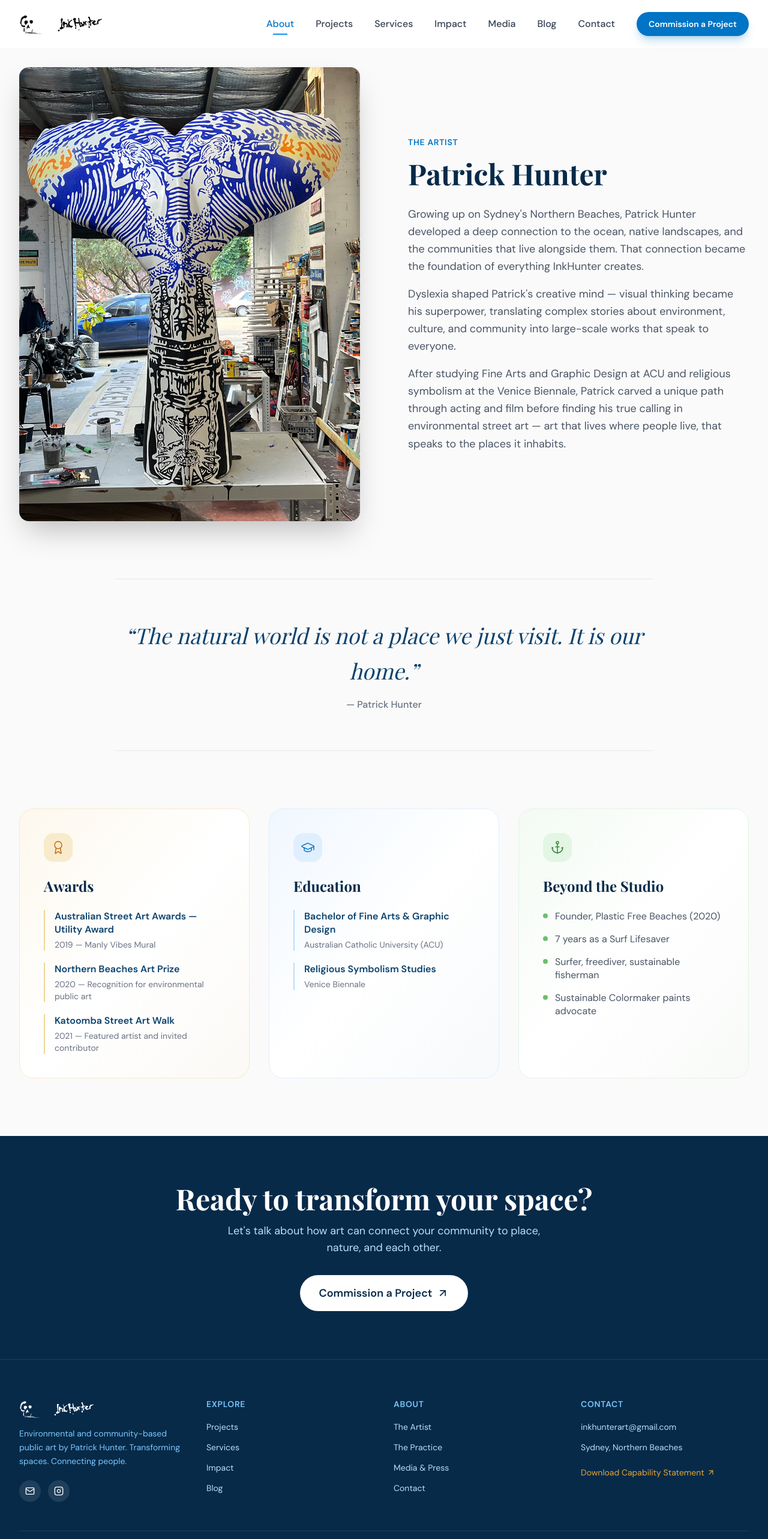
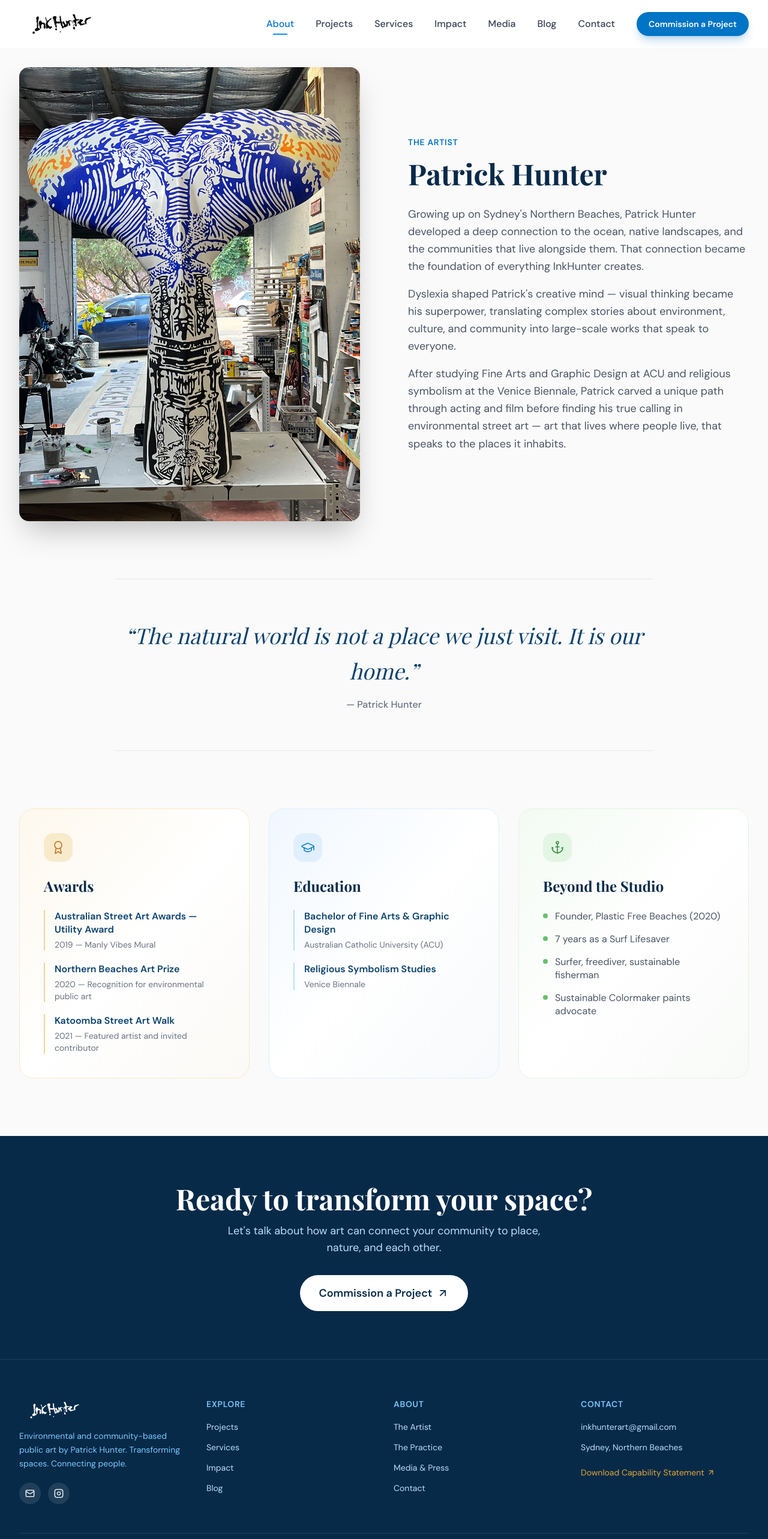
Before and after one commit to benmichaelhunter-cmd/InkHunter, a Next.js app: page /about/artist in a window 1280 px wide. Shown: the top 2566 px of the page at 60% size. Built offline with nearby package versions, Linux system fonts and the light colour scheme; a web font is replaced by a local one.

Commit message:
Remove skull logo, enlarge InkHunter wordmark, swap capability statement image
Co-Authored-By: Claude Opus 4.6 <noreply@anthropic.com>

```diff
--- a/src/components/capability/CapabilityStatementPDF.tsx
+++ b/src/components/capability/CapabilityStatementPDF.tsx
@@ -569,7 +569,7 @@ export default function CapabilityStatementPDF() {
         {/* Process image */}
         <View style={[s.section, { marginTop: 14 }]}>
           <PdfImage
-            src="/images/projects/shallow-iridescence/shallow-iridescence_performers.jpeg"
+            src="/images/projects/shallow-iridescence/shallow-iridescence_detail3.jpg"
             style={{ width: "100%", height: 100, objectFit: "cover" as const, borderRadius: 4 }}
           />
         </View>
--- a/src/components/layout/Footer.tsx
+++ b/src/components/layout/Footer.tsx
@@ -38,20 +38,13 @@ export default function Footer() {
         <div className="grid grid-cols-1 md:grid-cols-2 lg:grid-cols-4 gap-10 lg:gap-8">
           {/* Brand */}
           <div className="lg:col-span-1">
-            <Link href="/" className="flex items-center gap-2">
-              <Image
-                src="/images/LOGO_Skull.png"
-                alt=""
-                width={36}
-                height={36}
-                className="w-9 h-9 invert brightness-200"
-              />
+            <Link href="/">
               <Image
                 src="/images/LOGO_InkHunter.png"
                 alt={SITE_NAME}
-                width={120}
-                height={36}
-                className="h-8 w-auto invert brightness-200"
+                width={160}
+                height={46}
+                className="h-10 w-auto invert brightness-200"
               />
             </Link>
             <p className="mt-3 text-ocean-300 text-sm leading-relaxed">
--- a/src/components/layout/Header.tsx
+++ b/src/components/layout/Header.tsx
@@ -45,24 +45,12 @@ export default function Header() {
             className="flex items-center gap-2 group"
           >
             <Image
-              src="/images/LOGO_Skull.png"
-              alt=""
-              width={40}
-              height={40}
-              className={clsx(
-                "w-9 h-9 lg:w-10 lg:h-10 transition-all duration-300",
-                scrolled || !isHomepage || mobileOpen
-                  ? ""
-                  : "invert brightness-200 drop-shadow-[0_1px_3px_rgba(0,0,0,0.5)]"
-              )}
-            />
-            <Image
               src="/images/LOGO_InkHunter.png"
               alt="InkHunter"
-              width={140}
-              height={40}
+              width={180}
+              height={50}
               className={clsx(
-                "h-8 lg:h-9 w-auto transition-all duration-300",
+                "h-10 lg:h-12 w-auto transition-all duration-300",
                 scrolled || !isHomepage || mobileOpen
                   ? ""
                   : "invert brightness-200 drop-shadow-[0_1px_3px_rgba(0,0,0,0.5)]"
```
